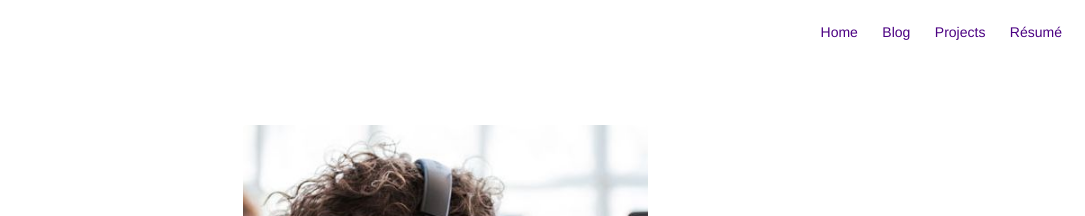
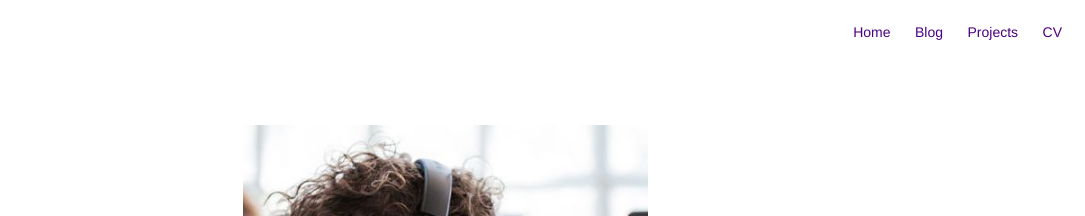
Before and after one commit to fyfirman/fyfirman.github.io, a Jekyll site: the page built from about.md, in a window 1280 px wide. Shown: the top 216 px of the page, without its empty margins (195-1280 px from the left). Built offline with Jekyll 4.4.1, drawn with Linux system fonts in a browser that asks for light colours.

Commit message:
change resume to CV

```diff
--- a/_includes/nav.html
+++ b/_includes/nav.html
@@ -32,7 +32,7 @@
 
         {% if site.resume == true %}
             <li class="item">
-                <a class="link" href="{% if site.resume-external %}{{ site.resume-url }}{% else %}{{ site.url }}/{{ site.resume-url }}{% endif %}">Résumé</a>
+                <a class="link" href="{% if site.resume-external %}{{ site.resume-url }}{% else %}{{ site.url }}/{{ site.resume-url }}{% endif %}">CV</a>
             </li>
         {% endif %}
     </ul>
```
